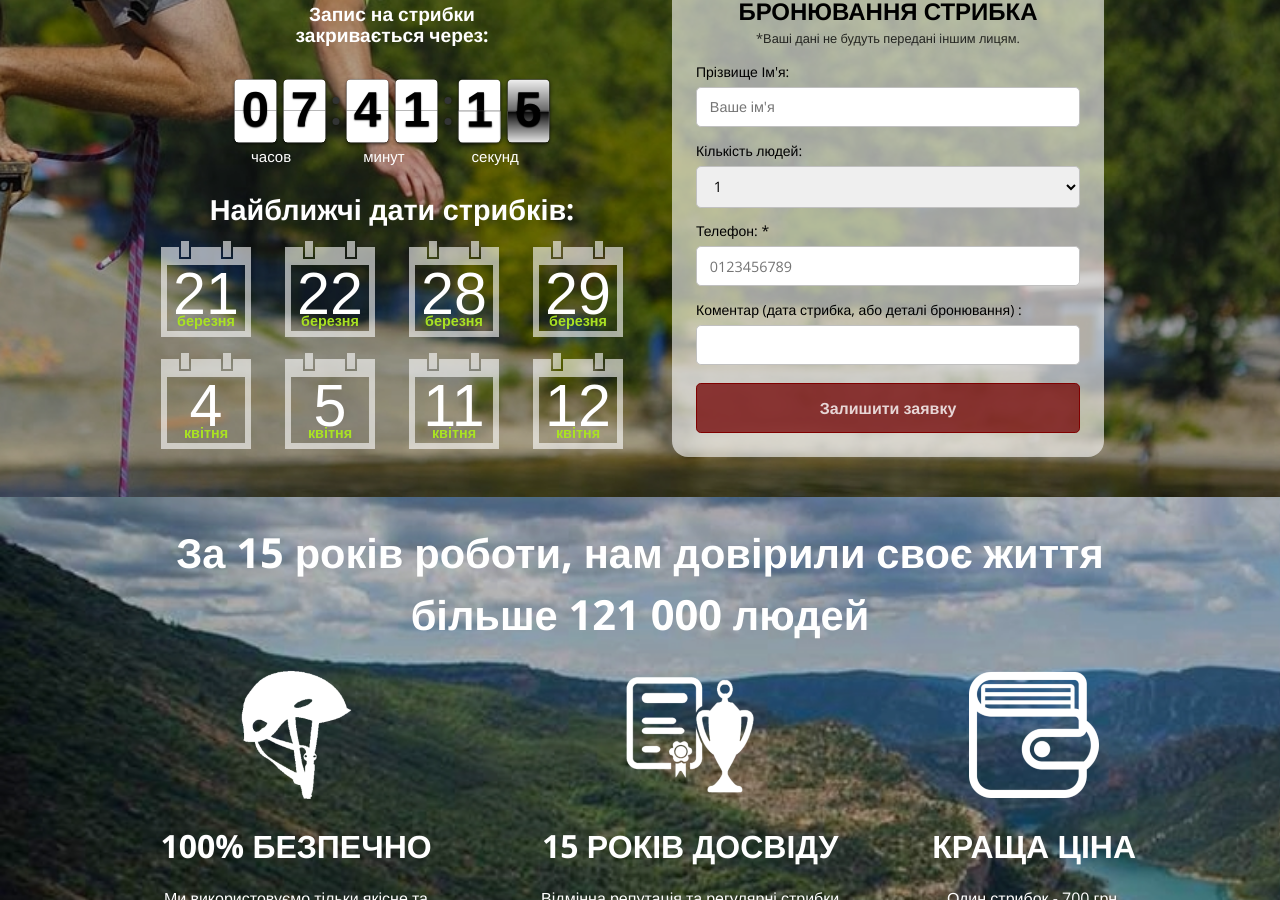
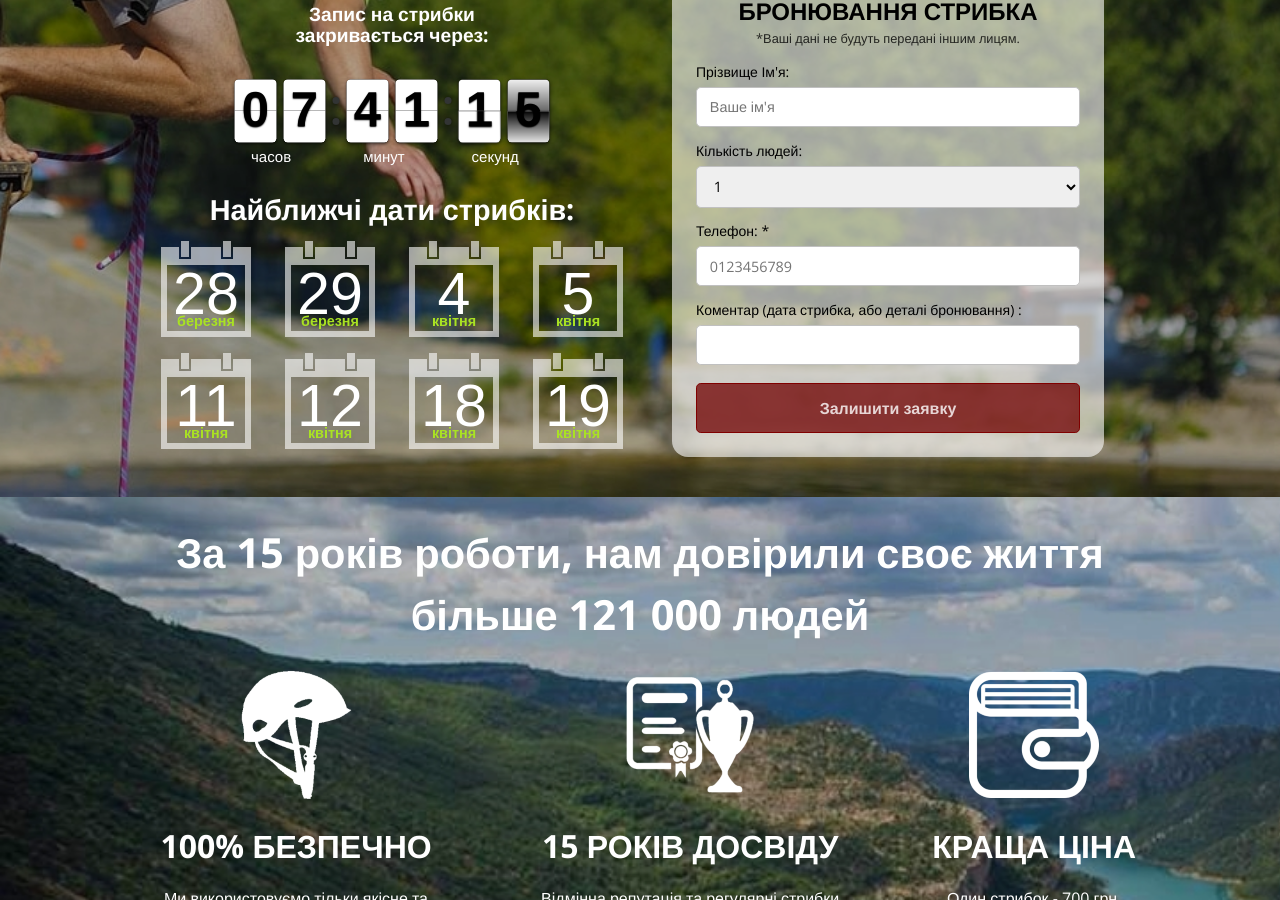
Before and after one commit to Andreyfilko/go-jump, a Jekyll site: the page built from index.md, in a window 1280 px wide and 900 px high, scrolled down 499 px. Built offline with Jekyll 4.4.1, drawn with Linux system fonts in a browser that asks for light colours; some web fonts are replaced; some of the changed text lies outside the part shown.

Commit message:
Update _config.yml

```diff
--- a/_config.yml
+++ b/_config.yml
@@ -35,11 +35,11 @@ google_analytics:
 theme: jekyll-theme-cayman
 
 dates:
-  - 2026-03-21
-  - 2026-03-22
   - 2026-03-28
   - 2026-03-29
   - 2026-04-04
   - 2026-04-05
   - 2026-04-11
   - 2026-04-12
+  - 2026-04-18
+  - 2026-04-19
```
